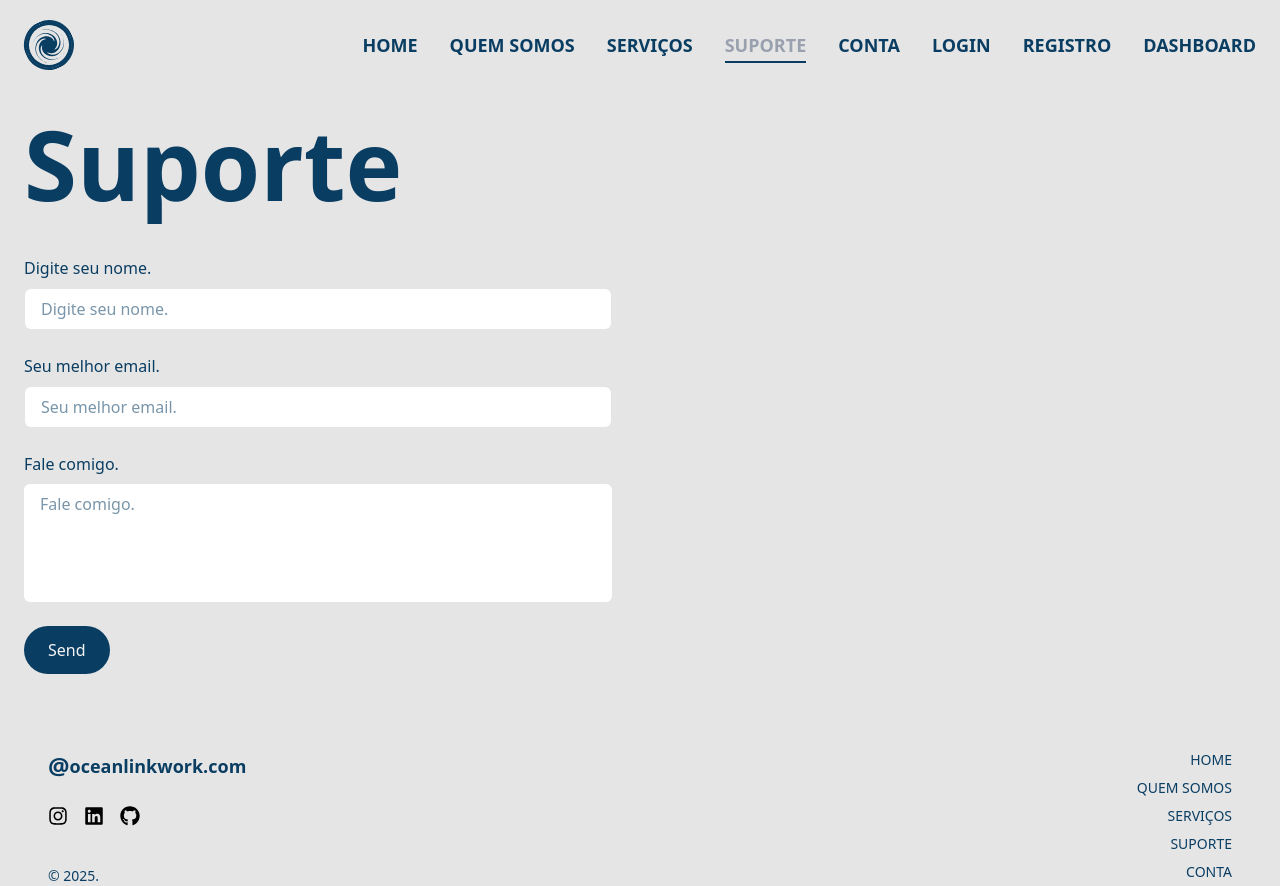
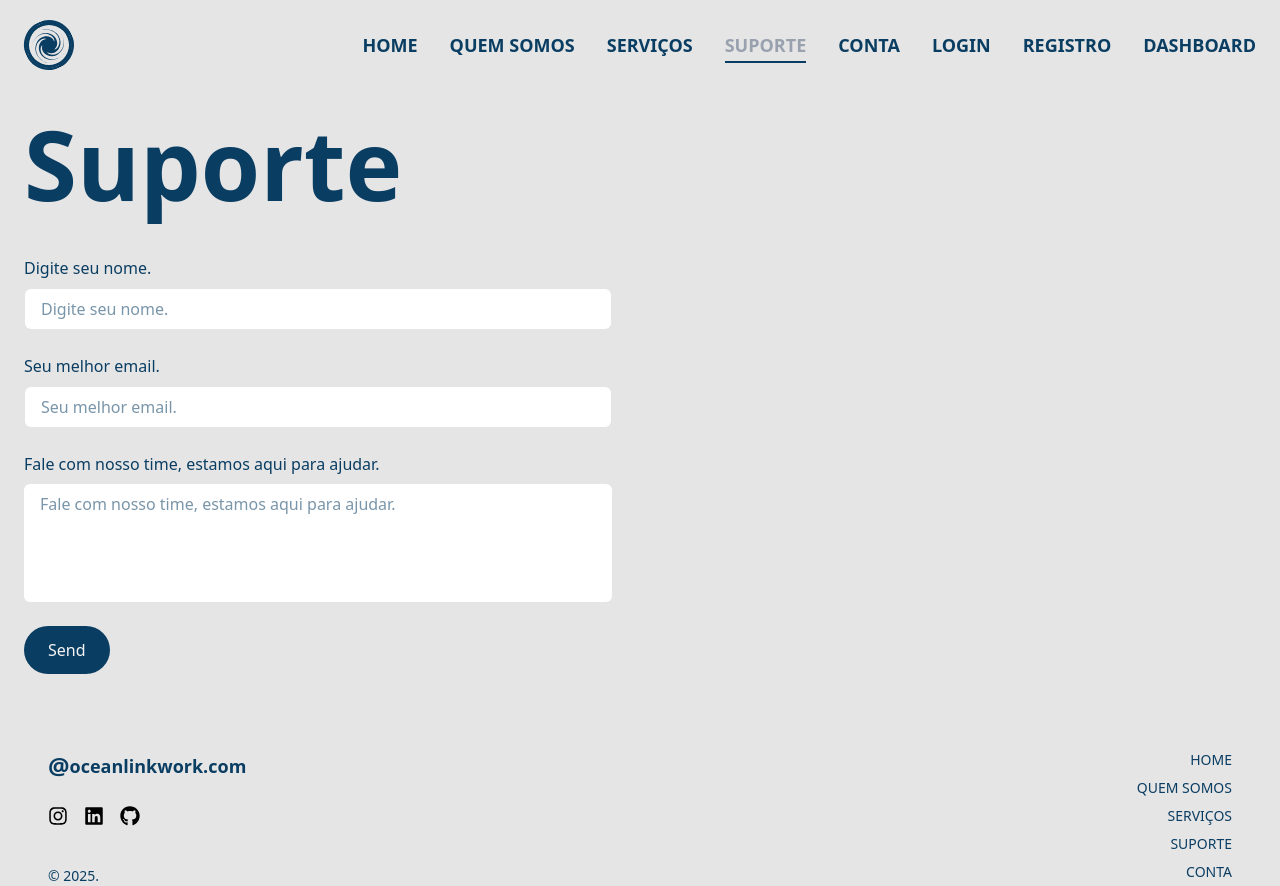
Before and after one commit to G4brielMoura/OceanLink, a Next.js app: page /contato in a window 1280 px wide. Built offline with nearby package versions, Linux system fonts and the light colour scheme.

Commit message:
mods_color_txt

```diff
--- a/src/app/_components/footer.tsx
+++ b/src/app/_components/footer.tsx
@@ -29,6 +29,7 @@ const navLinks = [
   { label: "SERVIÇOS", href: "/skills" },
   { label: "SUPORTE", href: "/contato" },
   { label: "CONTA", href: "/projetos" },
+
   // Exemplo adicional: { label: "ROOM", href: "/room" },
 ]
 
--- a/src/app/_components/footermy.tsx
+++ b/src/app/_components/footermy.tsx
@@ -97,10 +97,13 @@ export default function FooterMy() {
             Suporte
           </h2>
 
-          <form className="space-y-6"   ref={formRef} onSubmit={handleSubmit}>
+          <form className="space-y-6" ref={formRef} onSubmit={handleSubmit}>
             <Input label="Digite seu nome." name="user_name" />
             <Input label="Seu melhor email." name="user_email" />
-            <TextArea label="Fale comigo." name="message" />
+            <TextArea
+              label="Fale com nosso time, estamos aqui para ajudar."
+              name="message"
+            />
             <div className="relative ">
               <motion.button
                 className="bg-[#0a3d62] hover:bg-[#1e81c8]/90 text-[#f5f5f5] hover:text-white px-6 py-3 rounded-full transition-colors w-full sm:w-auto"
```
